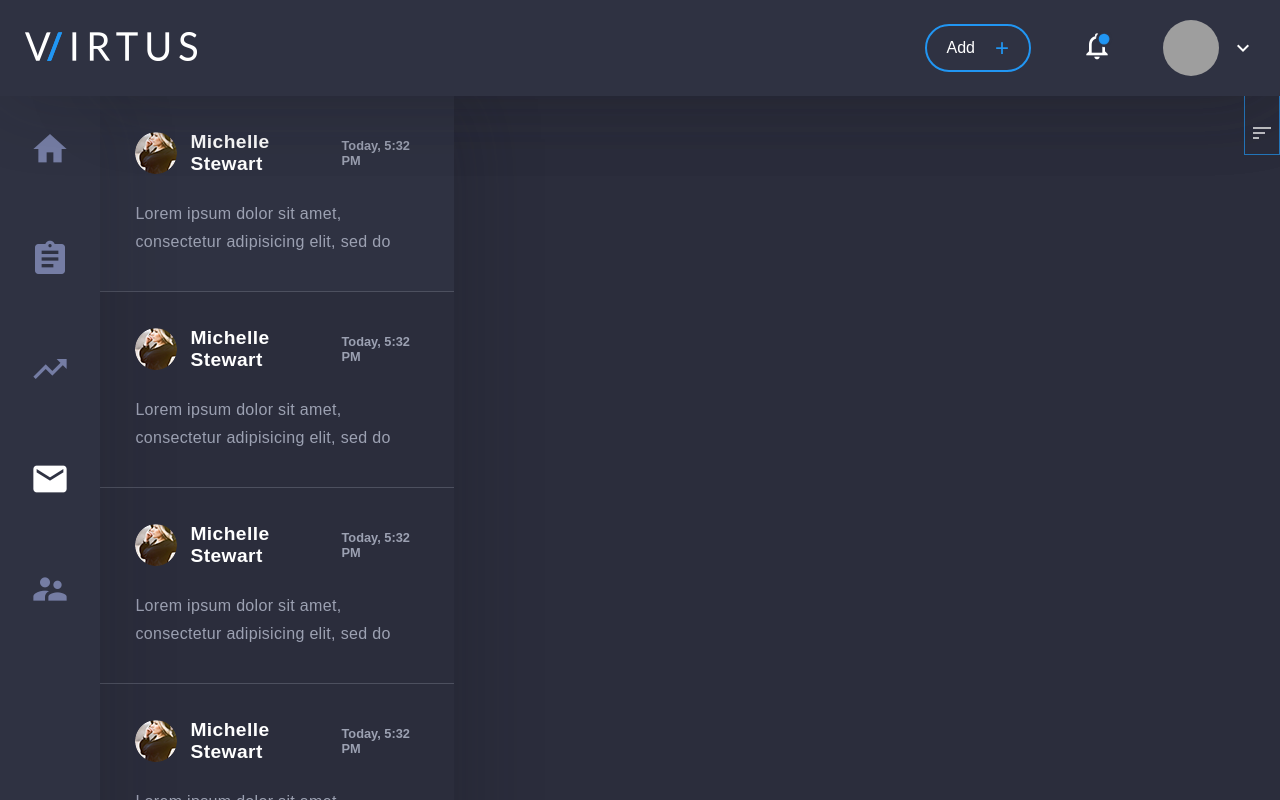
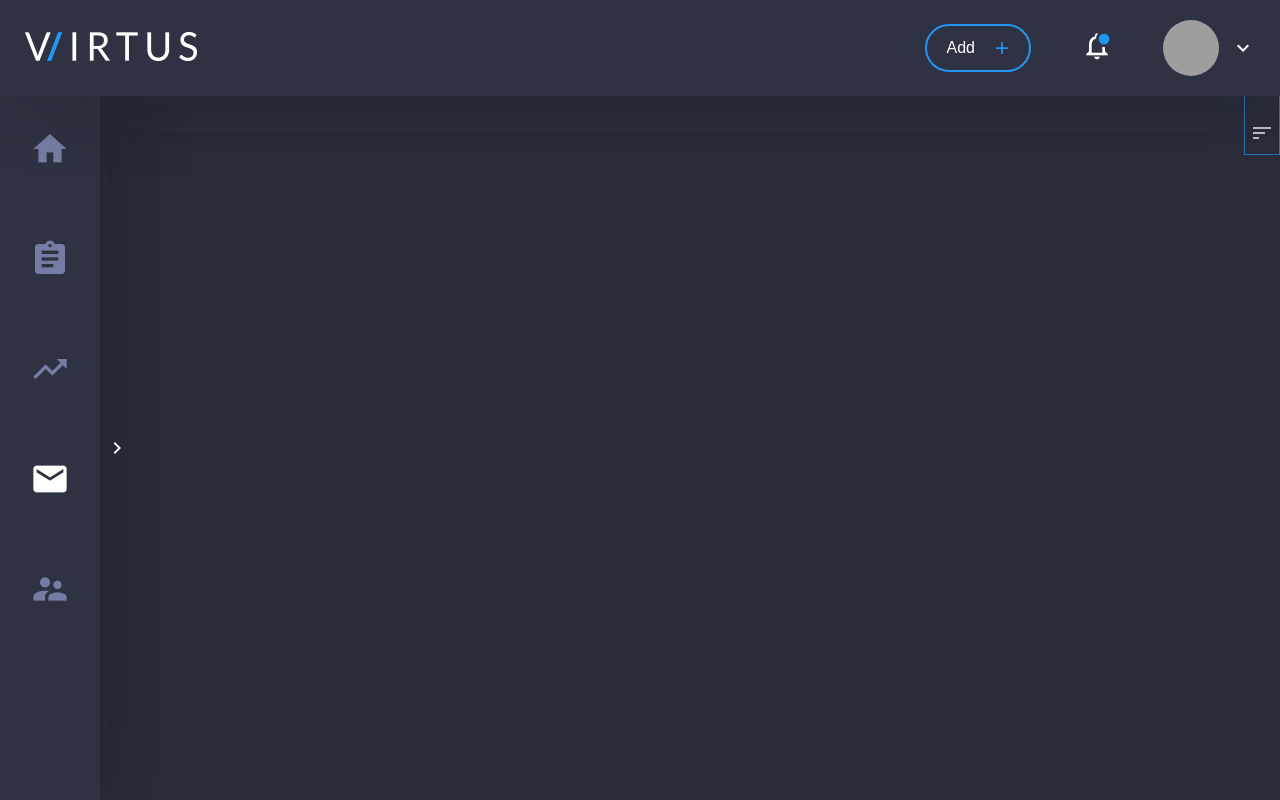
Before and after one commit to alzhab/dashboard, an Angular app: page /chat in a window 1280 px wide. Built offline with nearby package versions, Linux system fonts and the light colour scheme; grey boxes are pictures that could not be loaded.

Commit message:
Решена проблема с высотой wrap

```diff
--- a/src/app/app.component.html
+++ b/src/app/app.component.html
@@ -1,6 +1,9 @@
 <div class="container">
-  <app-layout-header></app-layout-header>
-  <div class="wrap">
+  <header #header>
+    <app-layout-header></app-layout-header>
+  </header>
+
+  <div class="wrap" #wrap>
     <app-layout-aside></app-layout-aside>
 
     <main>
--- a/src/app/app.component.scss
+++ b/src/app/app.component.scss
@@ -1,14 +1,14 @@
 @import "../assets/scss/theme.scss";
 
 .container {
-  height: 100%;
-  min-height: 100vh;
+  display: flex;
+  flex-direction: column;
+  height: 100vh;
   overflow-y: hidden;
 }
 
 .wrap {
   width: 100%;
-  height: 100%;
   display: flex;
   position: relative;
   main {
--- a/src/app/app.component.ts
+++ b/src/app/app.component.ts
@@ -1,10 +1,25 @@
-import { Component } from "@angular/core";
+import { Component, ElementRef, ViewChild, AfterViewInit } from "@angular/core";
 
 @Component({
   selector: "app-root",
   templateUrl: "./app.component.html",
   styleUrls: ["./app.component.scss"]
 })
-export class AppComponent {
-  public menuOpenMobile
+export class AppComponent implements AfterViewInit {
+  @ViewChild("header", { static: true }) header: ElementRef;
+  @ViewChild("wrap", { static: true }) wrap: ElementRef;
+
+  public headerHeight: number;
+
+  ngAfterViewInit() {
+    this.headerHeight = this.header.nativeElement.offsetHeight;
+    this.wrap.nativeElement.style.height =
+      window.innerHeight - this.headerHeight + "px";
+  }
+
+  constructor() {
+    window.onresize = e => {
+      this.headerHeight = this.header.nativeElement.offsetHeight;
+    };
+  }
 }
--- a/src/app/chat/chat.component.html
+++ b/src/app/chat/chat.component.html
@@ -6,7 +6,12 @@
   </app-component-second-menu>
 
   <div class="chat__body">
-    <div class="chat__list animated slideInLeft faster">
+    <div class="chat__list animated slideInLeft faster" [class.chat__list--open]="chatListOpen">
+      <div class="arrow" (click)="toggleChatList()" [class.open]="chatListOpen">
+        <span class="material-icons">keyboard_arrow_right</span>
+      </div>
+
+      <div class="scroll-container">
         <div class="chat__card" *ngFor="let mail of mailsList" (click)="setMailActive(mail)"
           [class.active]="mail === activeMail">
           <div class="card__author-detail">
@@ -24,6 +29,7 @@
             {{mail.message}}
           </p>
         </div>
+      </div>
 
       <div class="chat__card chat__card--last">
         <div class="card__button"><span>+</span> New coversation</div>
--- a/src/app/chat/chat.component.scss
+++ b/src/app/chat/chat.component.scss
@@ -4,73 +4,6 @@
 .chat {
   height: 100%;
   position: relative;
-}
-
-.second-menu {
-  width: 100%;
-  position: absolute;
-  z-index: 4;
-  top: -119px;
-  transition: 0.3s ease all;
-}
-
-.second-menu--open {
-  top: 0;
-}
-
-.second-menu__footer {
-  float: right;
-  display: inline-block;
-  text-align: center;
-  color: #fff;
-  background: none;
-  border: 1px solid $active-color;
-  border-top: none;
-  border-radius: 0;
-  transition: 0.3s ease all;
-  cursor: pointer;
-  padding: 5px;
-  padding-top: 25px;
-  opacity: 0.7;
-  span {
-    transition: 0.3s ease all;
-  }
-}
-
-.second-menu__footer--open {
-  background: $active-color;
-  border-radius: 0 0 50px 50px;
-  opacity: 1;
-  color: #fff;
-  span {
-  }
-}
-
-.second-menu__body {
-  display: flex;
-  flex-direction: column;
-  align-items: center;
-  box-shadow: 0 3px 80px rgba(23, 24, 32, 0.2);
-  background-color: #2196f3;
-  padding: 20px 10px;
-  width: 100%;
-  transition: 0.3s ease all;
-}
-
-.second-menu__tabs {
-  width: 90%;
-  margin-bottom: 25px;
-}
-
-.second-menu__filter {
-  display: flex;
-  align-items: center;
-  p {
-    color: #fff;
-    font-weight: 500;
-    font-size: 0.9rem;
-    margin-right: 24px;
-  }
 }
 
 .chat__body {
@@ -81,13 +14,38 @@
 .chat__list {
   display: flex;
   flex-direction: column;
-  overflow-y: scroll;
   box-shadow: 0 3px 80px rgba(23, 24, 32, 0.3);
   background: $brand-back;
-  height: 100%;
   width: 100%;
   margin-left: -100%;
   position: relative;
+  transition: 0.3s ease all;
+  .arrow {
+    display: block;
+    position: absolute;
+    transform: translateX(100%);
+    padding: 5px;
+    cursor: pointer;
+    right: 0;
+    top: 0;
+    bottom: 0;
+    display: flex;
+    align-items: center;
+    justify-content: center;
+    color: #fff;
+    font-size: 1.5rem;
+    &.open {
+      transform: translateX(0);
+    }
+  }
+}
+
+.chat__list--open {
+  margin-left: 0;
+}
+
+.scroll-container {
+  overflow-y: scroll;
 }
 
 .chat__card {
@@ -155,7 +113,7 @@
 }
 
 .card__button {
-  padding: 15px;
+  padding: 10px;
   background: $active-color;
   text-align: center;
   color: #fff;
@@ -169,16 +127,6 @@
     margin-right: 14px;
     opacity: 0.6;
   }
-  margin-bottom: 70px;
-}
-
-.chat-list-arrow {
-  display: flex;
-  height: 100%;
-  align-items: center;
-  padding: 5px;
-  color: #fff;
-  cursor: pointer;
 }
 
 @media (min-width: 426px) {
@@ -229,12 +177,21 @@
   }
   .chat__list {
     width: 30%;
+    margin-left: -30%;
+    .arrow {
+      &.open {
+        transform: translateX(100%);
+      }
+    }
+  }
+
+  .chat__list--open {
     margin-left: 0;
   }
+
   .chat__card {
     padding: 35px 24px 35px 10%;
   }
   .card__button {
-    margin-bottom: 90px;
   }
 }
--- a/src/app/chat/chat.component.ts
+++ b/src/app/chat/chat.component.ts
@@ -18,6 +18,7 @@ export class ChatComponent implements OnInit {
   /*----------  Переменные для чатов  ----------*/
   public mailsList;
   public activeMail;
+  public chatListOpen = false;
 
   constructor(private _chatService: ChatService) {}
 
@@ -42,6 +43,10 @@ export class ChatComponent implements OnInit {
   setMailActive(mail) {
     this._chatService.setActiveMail(mail);
     this.getMailActive();
+  }
+
+  toggleChatList() {
+    this.chatListOpen = !this.chatListOpen;
   }
 
   /*----------  Функции для фильтра  ----------*/
```
Lines whose indentation alone changed are shown as unchanged.
